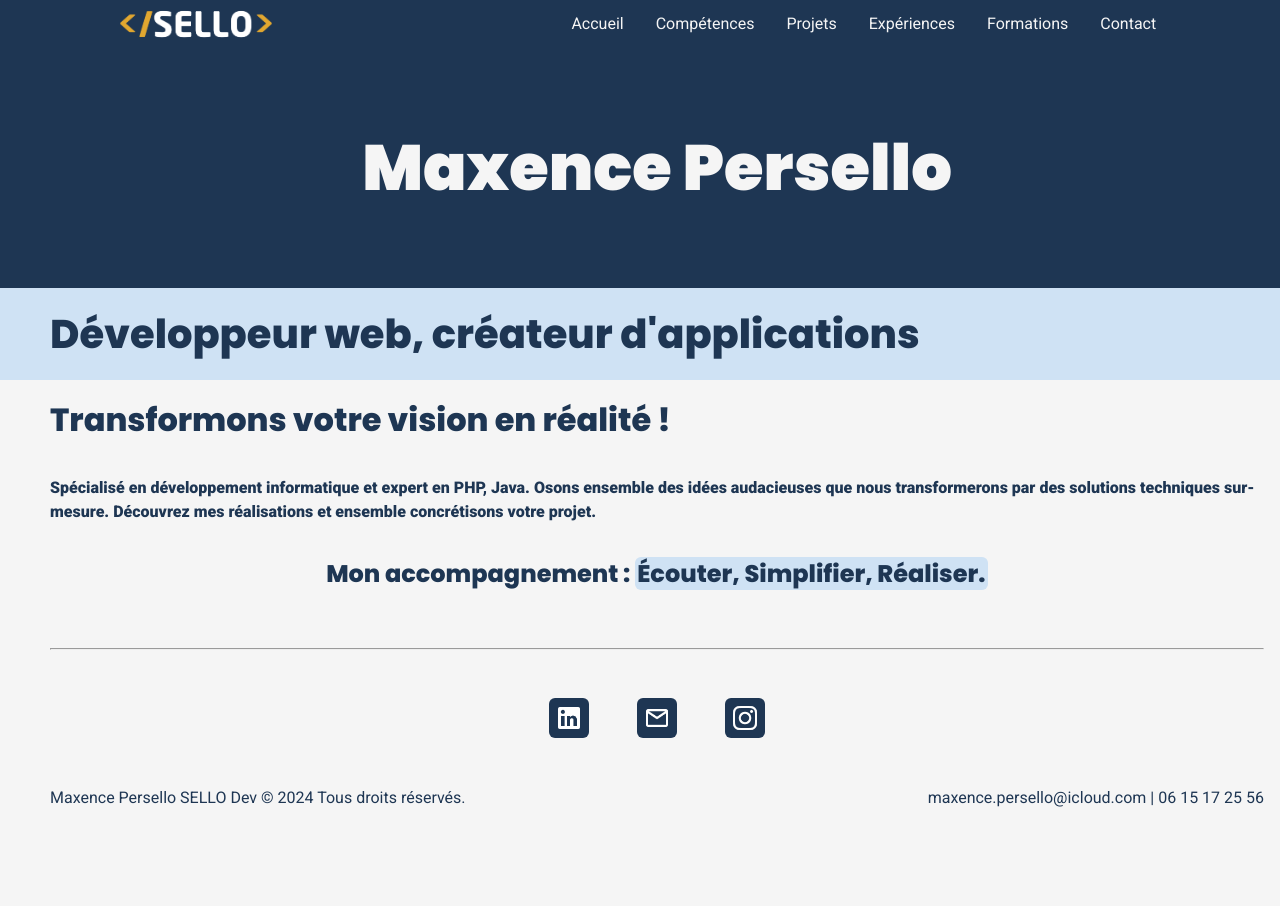
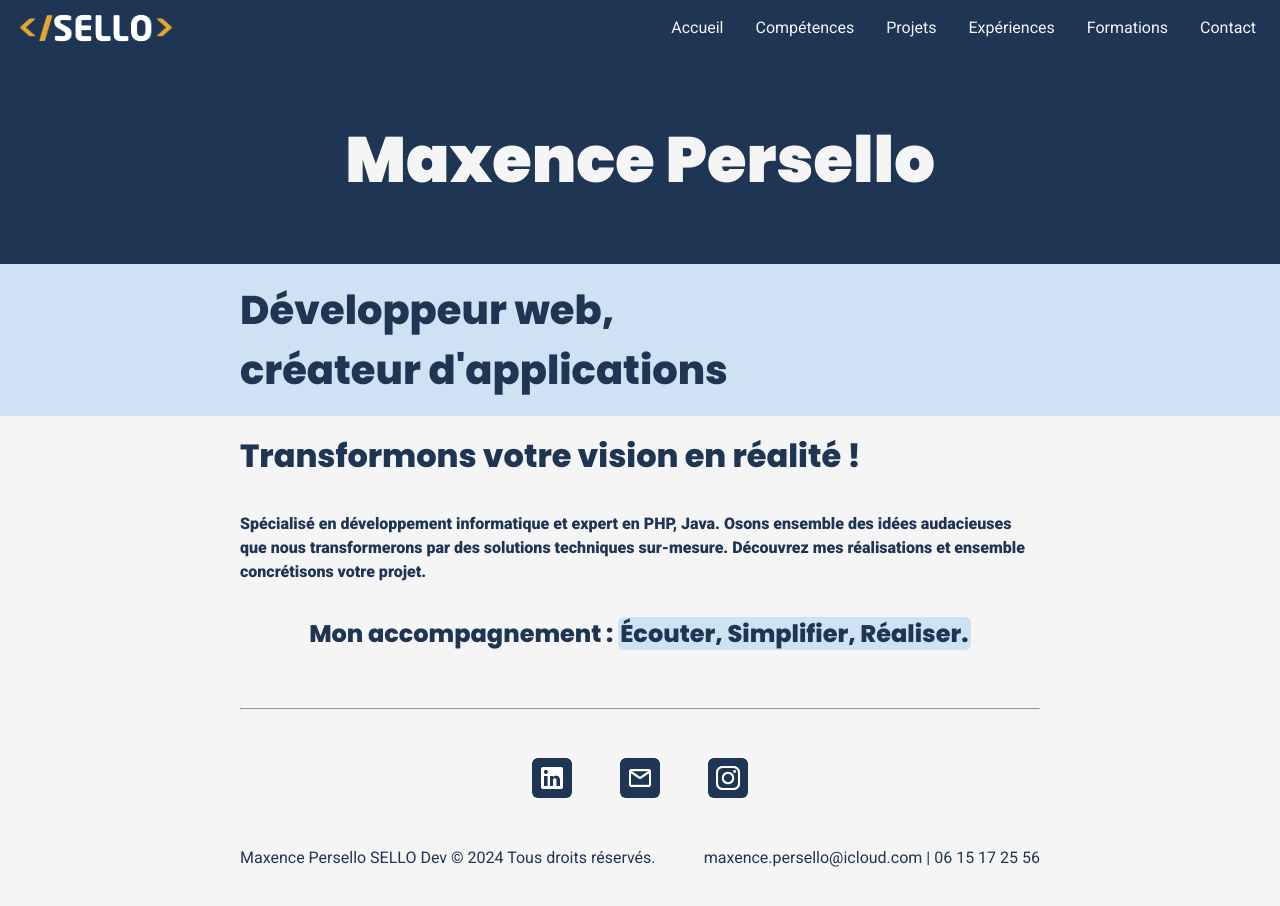
Before and after one commit to maxenceprsll/portfolio, a plain HTML site: page index.html in a window 1280 px wide. Before the commit the page ends 850 px from the top, so only its background shows below. Drawn offline with Linux system fonts and the light colour scheme.

Commit message:
Refactor layout styles for header, section, and footer; adjust nav padding and alignment

```diff
--- a/css/styles.css
+++ b/css/styles.css
@@ -42,9 +42,8 @@ a {
     color: var(--tertiary-color);
 }
 
-header, section, footer{
-    padding: 1em;
-    padding-left: 50px;
+section, footer {
+    padding: 1em 15em;
 }
 
 div {
@@ -104,10 +103,12 @@ p {
 
 nav {
     display: flex;
-    justify-content: space-around;
+    justify-content: space-between;
     align-items: center;
     position: sticky;
     top: 0;
+    padding: 0 1em;
+    height: 56px;
     background-color: var(--tertiary-color);
     transition: background-color 0.5s ease;
 }
```
